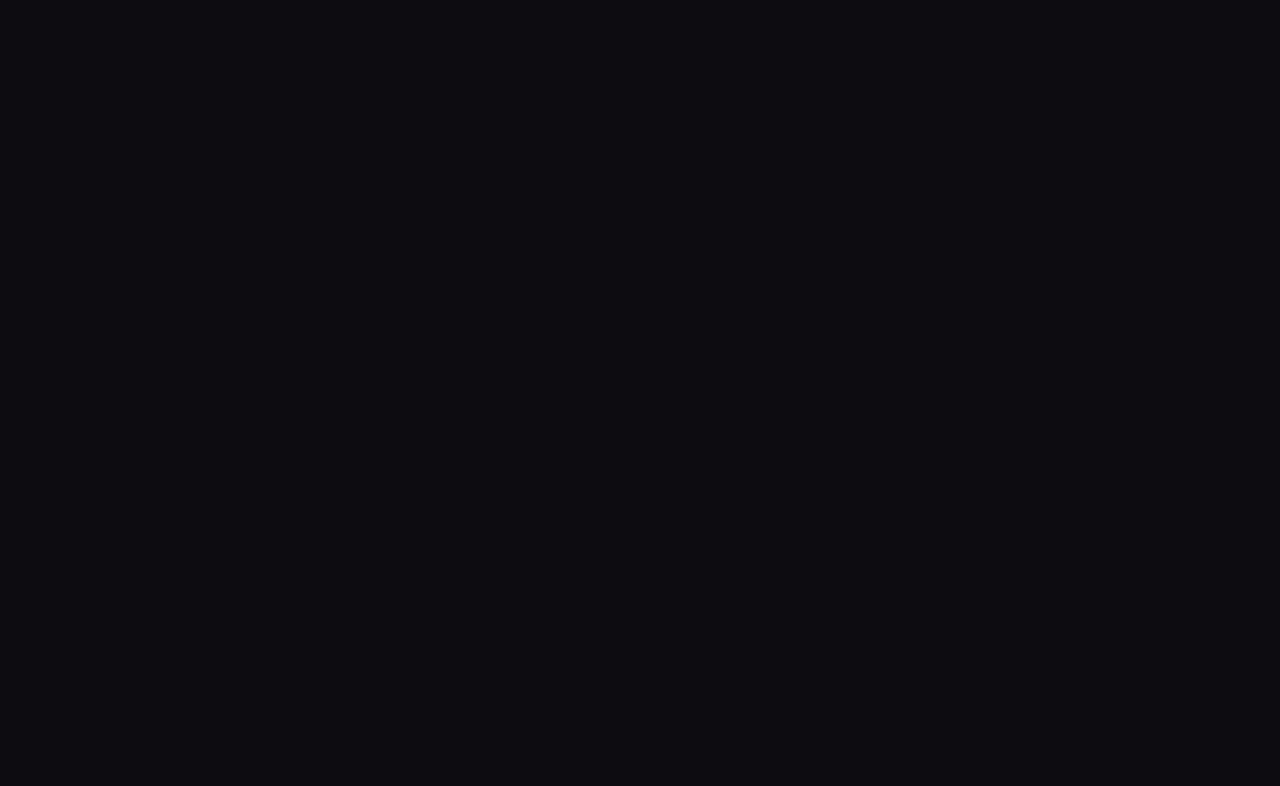
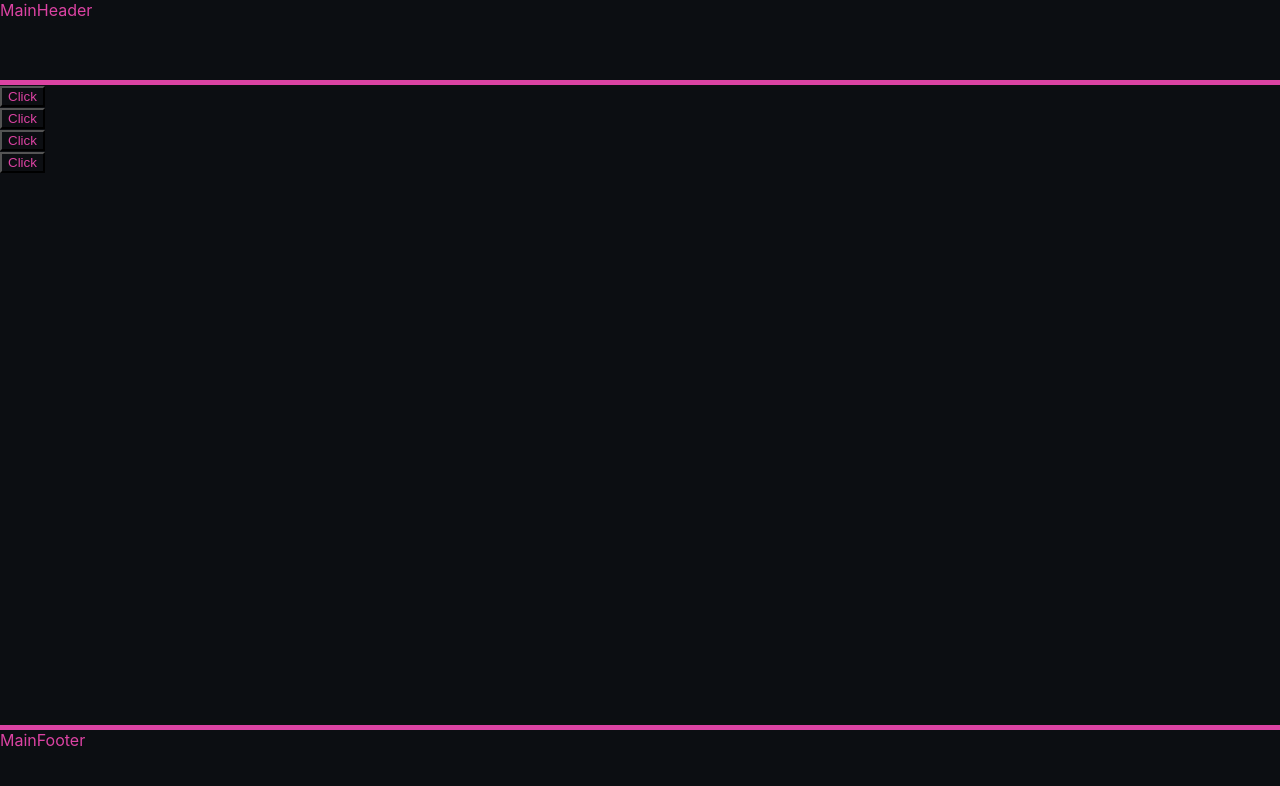
Before and after one commit to Ez-M/MWO-team-manager, a React (Create React App) app: page /home in a window 1280 px wide. Before the commit this address had no page. Shown: the top 786 px of the page. Built offline with nearby package versions, Linux system fonts and the light colour scheme.

Commit message:
moved main component contents to pages/home

```diff
--- a/src/App.js
+++ b/src/App.js
@@ -4,7 +4,7 @@ import './css/myStyles.css';
 
 import React, {useEffect, useState} from "react";
 
-import Main from "./components/main";
+import Home from "./pages/home";
 
 import {BroswerRouter, Routes, Route, BrowserRouter } from 'react-router-dom'
 
@@ -23,11 +23,26 @@ function App() {
   return(
    <BrowserRouter>
    <Routes>
-    <Route path='/' element = {<Main />}/>
-    {/* <Route path='user' element = {<User />}/> */}
-    {/* <Route path='teams' element = {<Teams />}/> */}
-      {/* <Route path=':teamId' element = {<Team />}/> */}
-    {/* <Route path='user' element = {<User />}/> */}
+    <Route path='/' element = {<App />}/>
+    <Route index element = {<Home />}/>
+    <Route path='home' element = {<Home />}/>
+    {/* <Route path='user' element = {<User />}>
+         <Route path='new' element = {<NewUser />}/>
+       <Route/>
+      */}
+
+    {/* <Route path='teams' element = {<Teams />} >
+          <Route path=':teamId' element = {<TeamDash />}>
+            <Route path='players' element = {<TeamPlayers />}/>
+            <Route path='mechs' element = {<TeamInventory />}/>
+            <Route path='calender' element = {<TeamCalender />}/>
+            <Route path='calender' element = {<TeamCalender />}/>
+          <Route/>
+
+           <Route path=':new' element = {<NewTeam />}/>
+        <Route/>
+      */}
+
     </Routes>
     </BrowserRouter>
     /*
--- /dev/null
+++ b/src/pages/home.js
@@ -0,0 +1,17 @@
+import React, {useState, useContext, Component} from "react";
+
+import {MainHeader, MainFooter, MainBody} from "../components/componentList";
+
+
+function Home()
+{
+    return(
+        <React.Fragment>
+    <MainHeader/>
+    <MainBody/>
+    <MainFooter/>
+    </React.Fragment>
+    );
+};
+
+export default Home;
```
